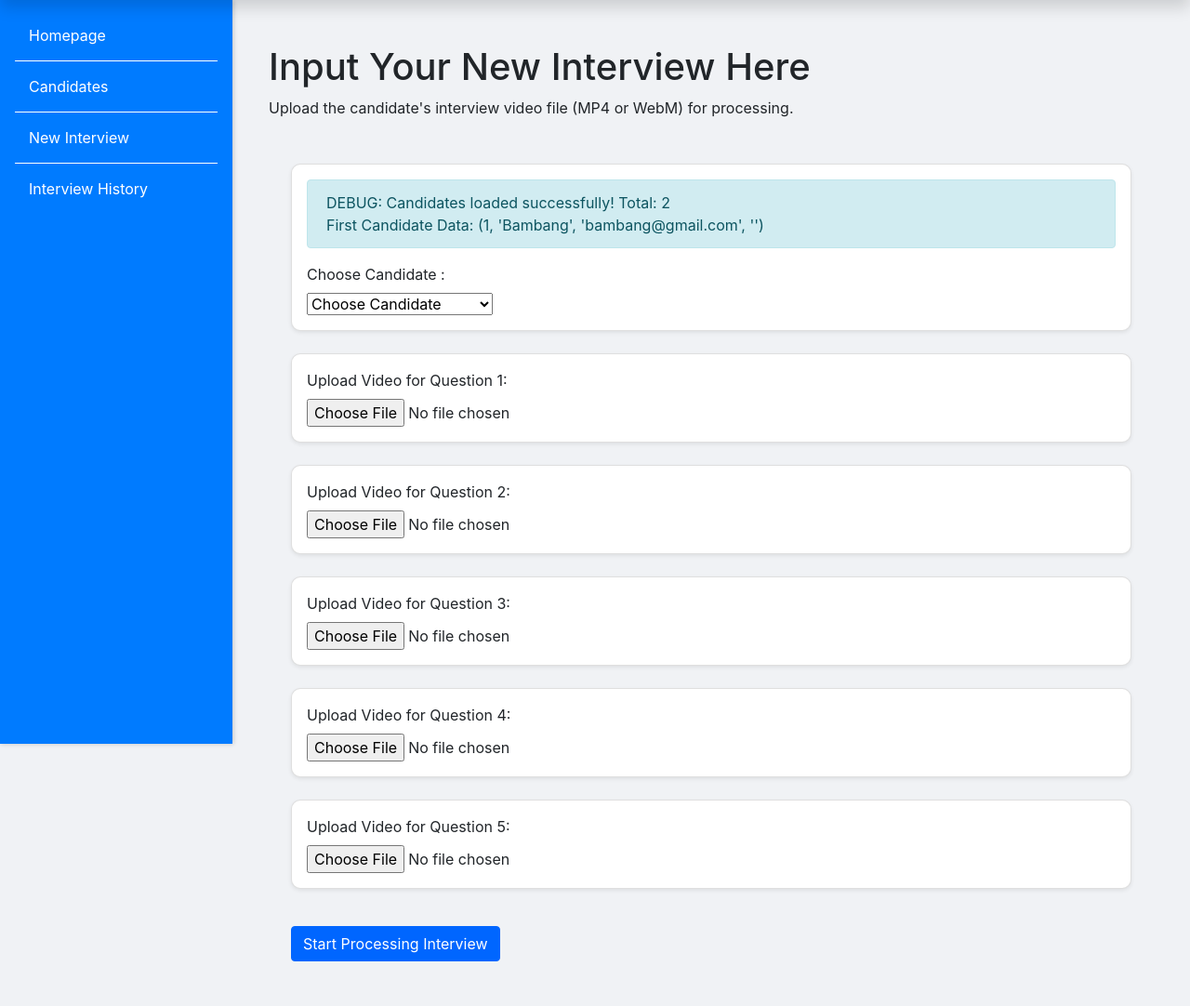
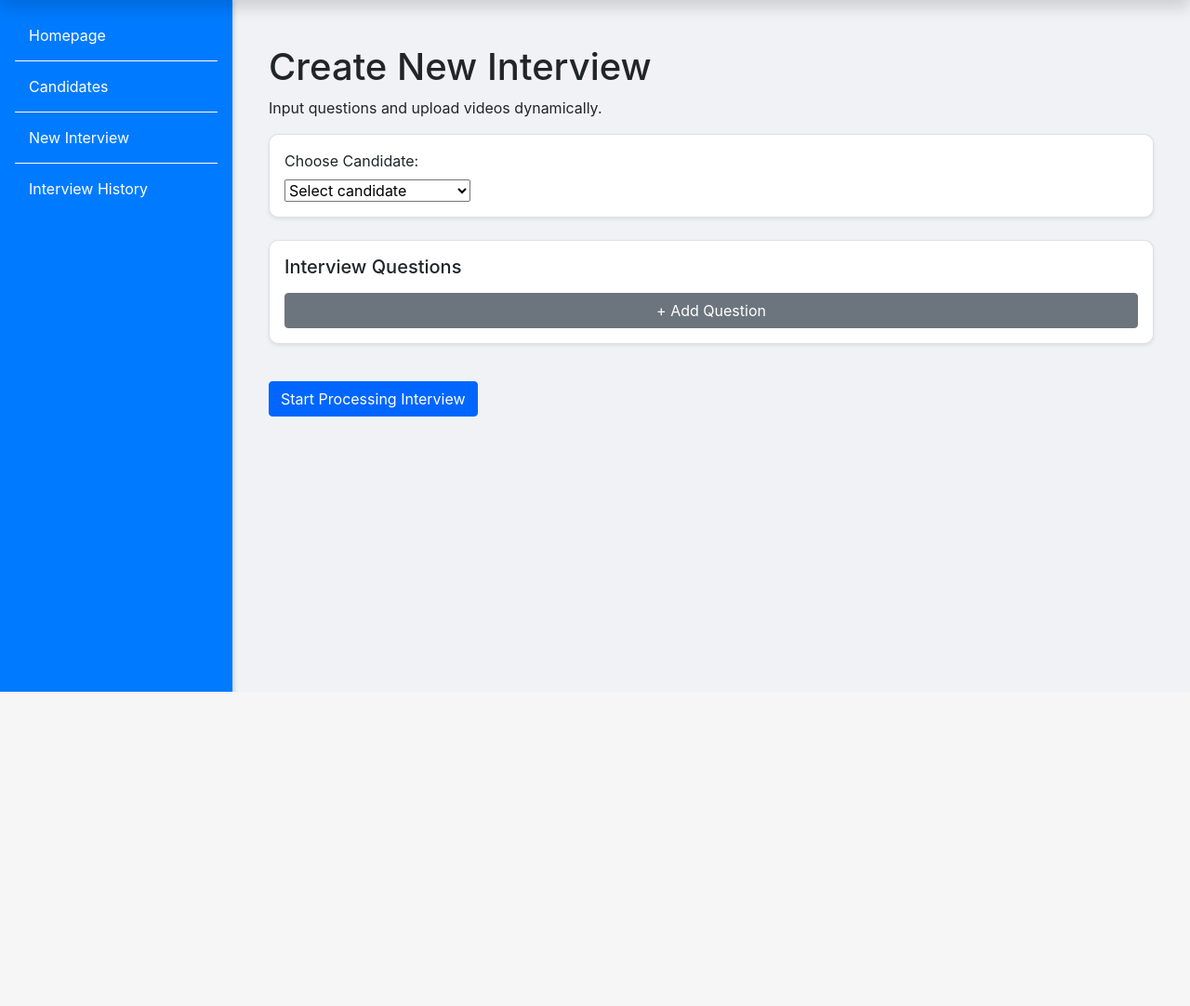
Before and after one commit to pemujacoding/web_capstone, a Flask app: page /dashboard/new_interview in a window 1280 px wide. Shown: the part 56-1138 px from the top of the page at 93% size. After the commit the page ends 800 px from the top, so only its background shows below. Run offline with Flask 3, Linux system fonts and the light colour scheme; the visitor is signed in with stand-in values (Sample User, id 1); data comes from the database, SQL or seed files in the repository.

Commit message:
dinamis form done

```diff
--- a/app.py
+++ b/app.py
@@ -63,13 +63,6 @@ def homepage():
         return redirect(url_for('login'))
     username = session.get('username', 'Guest')
     return render_template("homepage.html",username=username)
-
-@app.route("/dashboard/interview", methods=["GET", "POST"])
-def interview():
-    if 'user_id' not in session:
-        flash("Please log in to view the dashboard.", "error")
-        return redirect(url_for('login'))
-    return render_template("interview.html")
 
 @app.route('/logout')
 def logout():
@@ -169,101 +162,99 @@ def final_result(interview_id):
         return redirect(url_for("history"))
     return render_template("final_result.html",interview=interview,final=final)
 
+@app.route("/dashboard/delete_interview/<int:interview_id>", methods=["GET","POST"])
+def delete_interview(interview_id):
+    interview = conn_interview.get_by_id(interview_id)
+    if not interview:
+        flash("Candidate not found!", "error")
+        return redirect(url_for("history"))
+    conn_interview.delete_interview(interview_id)
+    flash("Interview deleted successfully!", "success")
+    return redirect(url_for("history"))
+
 @app.route("/dashboard/new_interview", methods=["GET", "POST"])
 def new_interview():
     if 'user_id' not in session:
         flash("Please log in to view this page.", "error")
         return redirect(url_for('login'))
 
-    interview_video = [
-        'interview_video1','interview_video2','interview_video3',
-        'interview_video4','interview_video5'
-    ]
-
-    questions = [
-        "Can you share any specific challenges you faced while working on certification and how you overcame them?",
-        "Can you describe your experience with transfer learning in TensorFlow? How did it benefit your projects?",
-        "Describe a complex TensorFlow model you have built and the steps you took to ensure its accuracy and efficiency.",
-        "Explain how to implement dropout in a TensorFlow model and the effect it has on training.",
-        "Describe the process of building a convolutional neural network (CNN) using TensorFlow for image classification."
-    ]
-
-    all_results_cd = []
-    all_results_stt = []
-
-    # Ambil semua kandidat untuk dropdown
     candidates = conn_candidates.get_candidates()
 
     if request.method == "POST":
         user_id = session.get("user_id")
-        candidate_id = request.form.get('candidate_id')
+        candidate_id = request.form.get("candidate_id")
 
+        # Ambil list pertanyaan & list video (dinamis)
+        questions = request.form.getlist("questions[]")
+        videos = request.files.getlist("videos[]")
+
+        # Validasi
         if not candidate_id:
             flash("Please select a candidate.", "error")
+            return redirect(request.url)
+
+        if len(questions) == 0 or len(videos) == 0:
+            flash("Please add at least 1 question and 1 video.", "error")
+            return redirect(request.url)
+
+        if len(questions) != len(videos):
+            flash("Number of questions and videos must match.", "error")
             return redirect(request.url)
 
         # Buat session interview baru
         session_id = conn_interview.insert_new_interview_session(user_id, candidate_id)
 
-        # Loop tiap video dan pertanyaan
-        for iv, q in zip(interview_video, questions):
-            if iv not in request.files:
-                flash(f"No file part for {iv}.", "error")
-                return redirect(request.url)
+        all_results_cd = []
+        all_results_stt = []
 
-            file = request.files[iv]
-            if file.filename == '':
-                flash(f"No selected file for {iv}.", "error")
+        # Loop semua input dinamis
+        for idx, (q, file) in enumerate(zip(questions, videos), start=1):
+            if file.filename == "":
+                flash(f"Missing video for Question {idx}.", "error")
                 return redirect(request.url)
 
             filename, ext = os.path.splitext(file.filename)
             ext = ext.lower()
             if ext not in ['.mp4', '.webm']:
-                flash(f"Invalid file extension for {iv}. Only MP4 and WebM are allowed.", "error")
+                flash(f"Invalid file extension for Question {idx}. Only MP4 and WebM allowed.", "error")
                 return redirect(request.url)
 
-            # Simpan file sementara dulu
+            # Simpan file sementara
             with tempfile.NamedTemporaryFile(delete=False, suffix=ext) as tmp:
                 file.save(tmp.name)
                 temp_path = tmp.name
+
             try:
-                # Proses file (YOLO + STT)
-                result_cd, result_stt = p_input.input_files(temp_path,filename,ext, session_id, q)
+                # Proses video (YOLO + STT)
+                result_cd, result_stt = p_input.input_files(
+                    temp_path, filename, ext, session_id, q
+                )
 
                 if result_cd and result_stt:
                     all_results_cd.append(result_cd)
                     all_results_stt.append(result_stt)
                 else:
-                    flash(f"Processing failed for {iv}. Please check the file.", "error")
+                    flash(f"Processing failed for Question {idx}.", "error")
                     return redirect(request.url)
+
             finally:
-                # Hapus file sementara
                 os.remove(temp_path)
 
-        gemini_result = g_input.gemini_analyze(all_results_stt)
-        gemini_result_clean = gemini_result.strip() if gemini_result else None
+        # ----- GEMINI PROCESSING -----
+        try :
+            gemini_result = g_input.gemini_analyze(all_results_stt)
+            gemini_result_clean = gemini_result.strip() if gemini_result else None
+            int_status = "Success"
+        except :
+            int_status="Troubled"
 
-        if not gemini_result_clean:
-            print("Gemini output kosong!")
-            gemini_result_dict = {}
-        else:
-            try:
-                gemini_result_dict = json.loads(gemini_result_clean)
-            except json.JSONDecodeError as e:
-                print("JSON decode error:", e)
-                print("Gemini output:", gemini_result_clean)
-                gemini_result_dict = {}
+        conn_interview.update_interview(gemini_result_clean, session_id)
 
-        # rapihin untuk simpan
-        gemini_result_str = json.dumps(gemini_result_dict)
+        flash("Interview processed successfully!", int_status)
+        return redirect(url_for('history'))
 
-        conn_interview.update_interview(gemini_result_str, session_id)
+    return render_template("interview.html", candidates = candidates)
 
-        flash("All interview files processed and saved successfully!", "success")
-        return redirect(url_for('history'))
-    print("Candidates", candidates)
-    # Render form dengan dropdown kandidat
-    return render_template('interview.html', candidates=candidates)
 
 if __name__ == "__main__":
     app.run(debug=True)
--- a/templates/Interview.html
+++ b/templates/Interview.html
@@ -2,101 +2,80 @@
 
 {% block content %}
 <div class="container mt-4">
-    <h1 class="mt-4">Input Your New Interview Here</h1>
-    <p>Upload the candidate's interview video file (MP4 or WebM) for processing.</p>
-    {% with messages = get_flashed_messages(with_categories=true) %}
-        {% if messages %}
-            <div class="flashed-messages">
-            {% for category, message in messages %}
-                <div class="alert alert-{{ 'danger' if category == 'error' else 'success' }} alert-dismissible fade show" role="alert">
-                    {{ message }}
-                    <button type="button" class="close" data-dismiss="alert" aria-label="Close">
-                        <span aria-hidden="true">&times;</span>
-                    </button>
-                </div>
+    <h1 class="mt-4">Create New Interview</h1>
+    <p>Input questions and upload videos dynamically.</p>
+    <form method="POST" action="{{ url_for('new_interview') }}" enctype="multipart/form-data">
+
+        <!-- Candidate -->
+        <div class="card shadow-sm mb-4 p-3">
+            <label for="candidate">Choose Candidate:</label>
+            <select name="candidate_id" id="candidate" class="form-select" style="max-width: 200px;" required>
+                <option value="" disabled selected hidden>Select candidate</option>
+                {% for c in candidates %}
+                    <option value="{{ c[0] }}">{{ c[1] }} ({{ c[2] }})</option>
                 {% endfor %}
-            </div>
-        {% endif %}
-    {% endwith %}
-    <form method="POST" action="{{ url_for('new_interview') }}" enctype="multipart/form-data" class="mt-4 p-4 "
-      onsubmit="if (this.dataset.submitted) return false;">
-        <div class="form-group">
-            <div  class = "card shadow-sm mb-4 p-3">
-                {% if candidates %}
-                <div class="alert alert-info">
-                        DEBUG: Candidates loaded successfully! Total: {{ candidates | length }}
-                        <br>
-                        First Candidate Data: {{ candidates[0] }}
-                    </div>
-                {% else %}
-                    <div class="alert alert-warning">
-                        DEBUG: Candidate list is EMPTY or not loaded!
-                    </div>
-                {% endif %}
-                    <label for="candidate">Choose Candidate : </label>
-                    <select name="candidate_id" id="candidate" class="form-select" style = "max-width: 200px;"required>
-                        <option value="" disabled selected hidden> Choose Candidate</option>
-                        <option value = 1> Bambang</option>
-                        <option value = 4> Amy</option>
-                        {% for c in candidates %}
-                        <option value= "{{ c[0] }}"> {{ c[1] }} ({{ c[2] }})</option>
-                        {% endfor %}
-
             </select>
         </div>
-            <div class = "card shadow-sm mb-4 p-3">
-                <label for="interview_video">Upload Video for Question 1: </label>
-                <input type="file" class="form-control-file" id="interview_video1" name="interview_video1" accept=".mp4,.webm" required>
-            </div>
-            <div class = "card shadow-sm mb-4 p-3">
-                <label for="interview_video">Upload Video for Question 2: </label>
-                <input type="file" class="form-control-file" id="interview_video2" name="interview_video2" accept=".mp4,.webm" required>
-            </div>
-            <div  class = "card shadow-sm mb-4 p-3">
-                <label for="interview_video">Upload Video for Question 3: </label>
-                <input type="file" class="form-control-file" id="interview_video3" name="interview_video3" accept=".mp4,.webm" required>
-            </div>
-            <div  class = "card shadow-sm mb-4 p-3">
-                <label for="interview_video">Upload Video for Question 4: </label>
-                <input type="file" class="form-control-file" id="interview_video4" name="interview_video4" accept=".mp4,.webm" required>
-            </div>
-            <div class = "card shadow-sm mb-4 p-3">
-                <label for="interview_video">Upload Video for Question 5: </label>
-                <input type="file" class="form-control-file" id="interview_video5" name="interview_video5" accept=".mp4,.webm" required>
-            </div>
+
+        <!-- Dynamic Question + Video -->
+        <div class="card shadow-sm p-3 mb-4">
+            <h5>Interview Questions</h5>
+            <div id="questionContainer"></div>
+
+            <button type="button" class="btn btn-secondary mt-2" onclick="addQuestion()">
+                + Add Question
+            </button>
         </div>
 
         <button type="submit" id="submitBtn" class="btn btn-primary mt-3">
             Start Processing Interview
         </button>
-    </form>
+
         <div id="loadingSpinner" style="display:none; position:fixed; top:0; left:0; width:100%; height:100%;
             background: rgba(0,0,0,0.5); z-index:10000; justify-content:center; align-items:center;">
             <div class="spinner-border text-light" role="status" style="width:4rem; height:4rem;">
                 <span class="sr-only">Loading...</span>
             </div>
         </div>
+    </form>
 </div>
 
 <script>
-document.addEventListener("DOMContentLoaded", function() {
+let counter = 1;
+
+function addQuestion() {
+    const container = document.getElementById("questionContainer");
+
+    const block = document.createElement("div");
+    block.className = "border rounded p-3 mb-3";
+    block.innerHTML = `
+        <label>Question ${counter}:</label>
+        <input type="text" name="questions[]" class="form-control mb-2" placeholder="Enter interview question" required>
+
+        <label>Upload Video for Question ${counter}:</label>
+        <input type="file" name="videos[]" class="form-control-file" accept=".mp4,.webm" required>
+
+        <button type="button" class="btn btn-danger btn-sm mt-2" onclick="this.parentElement.remove()">
+            Remove
+        </button>
+    `;
+
+    container.appendChild(block);
+    counter++;
+}
+
+// Show spinner on submit
+document.addEventListener("DOMContentLoaded", () => {
     const form = document.querySelector("form");
     const spinner = document.getElementById("loadingSpinner");
+    const btn = document.getElementById("submitBtn");
 
-    form.addEventListener("submit", function() {
-        // Tampilkan spinner saat submit
+    form.addEventListener("submit", () => {
         spinner.style.display = "flex";
-    });
-});
-
-form.addEventListener("submit", function() {
-    spinner.style.display = "flex";
-
-    // Disable button
-    const btn = document.getElementById("submitBtn");
         btn.disabled = true;
         btn.innerText = "Processing...";
     });
+});
+</script>
 
-</script>
 {% endblock %}
--- a/templates/base_dashboard.html
+++ b/templates/base_dashboard.html
@@ -24,3 +24,6 @@
 
     </body>
 </html>
+<!-- Optional: include Bootstrap JS for alerts -->
+<script src="https://code.jquery.com/jquery-3.5.1.slim.min.js"></script>
+<script src="https://cdn.jsdelivr.net/npm/bootstrap@4.6.2/dist/js/bootstrap.bundle.min.js"></script>
--- a/templates/partials/sidebar.html
+++ b/templates/partials/sidebar.html
@@ -7,7 +7,7 @@
             <a class="nav-link text-white" href="{{ url_for('candidates') }}">Candidates</a>
         </li>
         <li class="nav-item sidebar-item-separator">
-            <a class="nav-link text-white" href="{{ url_for('interview') }}">New Interview</a>
+            <a class="nav-link text-white" href="{{ url_for('new_interview') }}">New Interview</a>
         </li>
         <li class="nav-item sidebar-item-separator">
             <a class="nav-link text-white" href="{{ url_for('history') }}">Interview History</a>
```
Also changed, not shown: model/interview.py (+11 -0 lines), processing/gemini.py (+42 -35 lines), processing/input_process.py (+6 -4 lines), templates/history.html (+7 -2 lines). Lines whose indentation alone changed are shown as unchanged.
